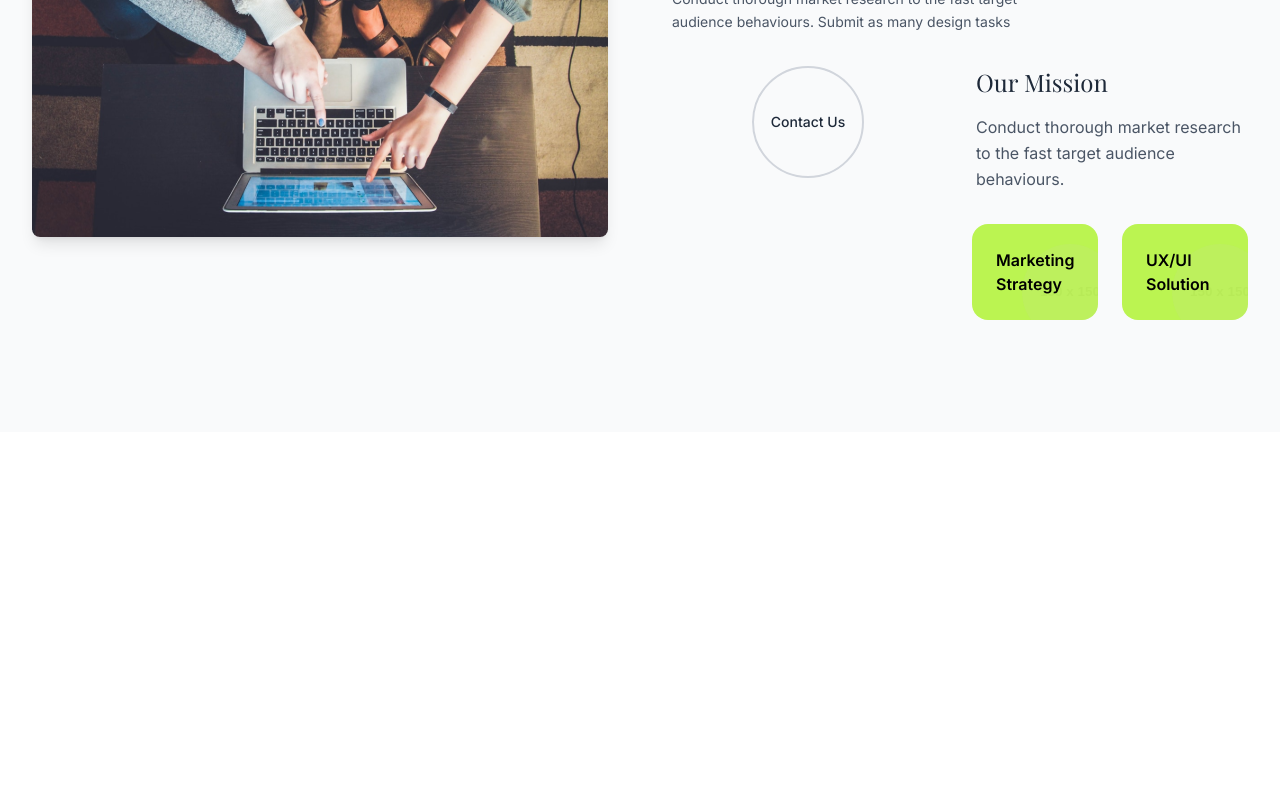
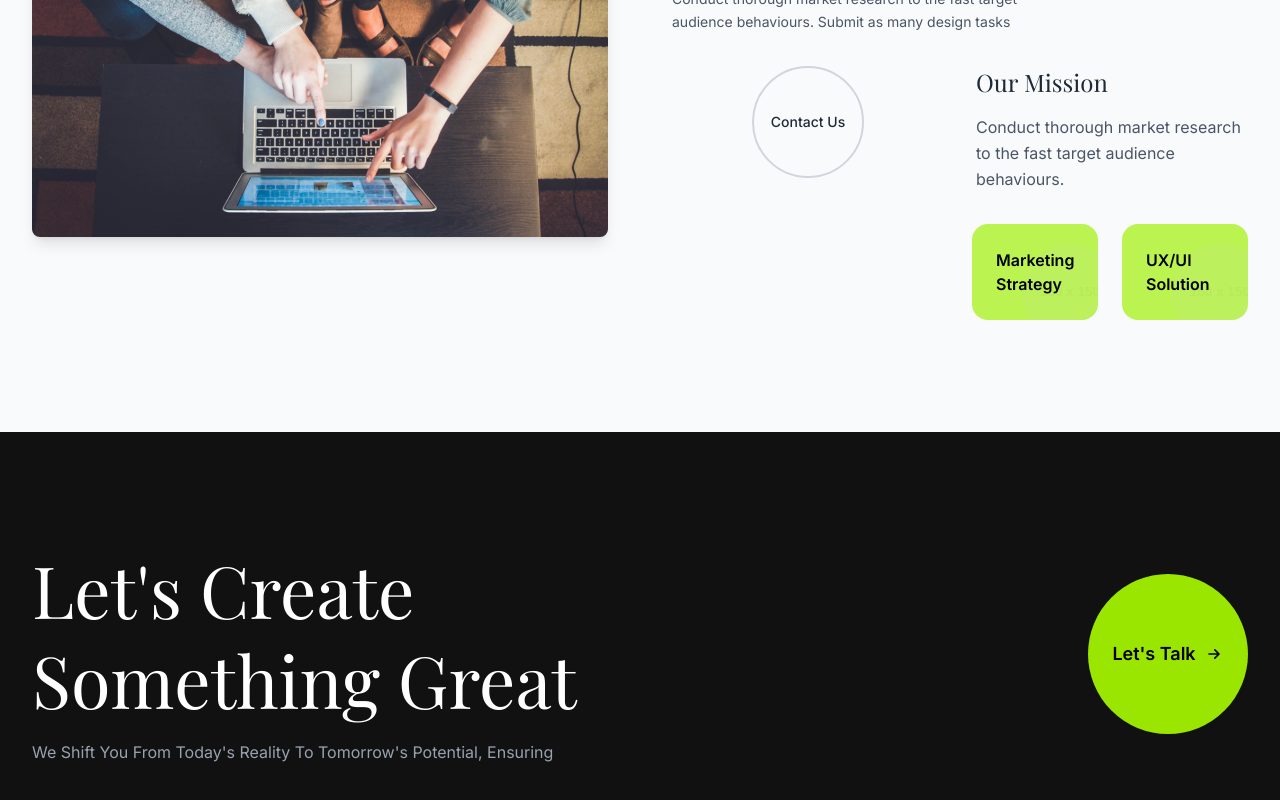
Before and after one commit to viniciusoliveira-27/teste-nex-landing-page, a React (Vite) app: page / in a window 1280 px wide. Shown: the part 4597-5397 px from the top of the page. Before the commit the page ends 5029 px from the top, so only its background shows below. Built offline with nearby package versions, Linux system fonts and the light colour scheme.

Commit message:
feat: add component Cta

```diff
--- a/src/App.tsx
+++ b/src/App.tsx
@@ -4,6 +4,7 @@ import DigitalSolution from './components/digitalSolution/digitalSolution';
 import ServicesSection from './components/serviceCard';
 import HowWeWorkSection from './components/howWeWorkSection';
 import DigitalSuccessSection from './components/digitalSuccess';
+import CtaSection from './components/ctaSection';
 
 
 const App: React.FC = () => {
@@ -14,6 +15,7 @@ const App: React.FC = () => {
       <ServicesSection />
       <HowWeWorkSection />
       <DigitalSuccessSection />
+      <CtaSection />
 
     </div>
   );
--- /dev/null
+++ b/src/components/ctaSection/ctaSection.tsx
@@ -0,0 +1,22 @@
+const CtaSection: React.FC = () => {
+    return (
+        <section className="font-sans bg-[#111111] text-white py-20 lg:py-28">
+            <div className="max-w-7xl mx-auto px-4 sm:px-6 lg:px-8">
+                <div className="flex flex-col lg:flex-row justify-between items-center gap-8 text-center lg:text-left">
+                    <div className="max-w-2xl">
+                        <h2 className="font-serif text-5xl md:text-7xl leading-tight">Let's Create Something Great</h2>
+                        <p className="mt-4 text-gray-400">We Shift You From Today's Reality To Tomorrow's Potential, Ensuring</p>
+                    </div>
+                    <div className="flex-shrink-0">
+                        <button className="relative w-40 h-40 bg-lime-400 rounded-full flex items-center justify-center text-black font-bold text-lg group">
+                           <span className="transition-transform group-hover:scale-110">Let's Talk</span>
+                           <svg className="w-5 h-5 ml-2 transition-transform group-hover:translate-x-1" fill="none" stroke="currentColor" viewBox="0 0 24 24"><path strokeLinecap="round" strokeLinejoin="round" strokeWidth="2" d="M13 7l5 5-5 5M6 12h12"></path></svg>
+                        </button>
+                    </div>
+                </div>
+            </div>
+        </section>
+    );
+};
+
+export default CtaSection;
--- /dev/null
+++ b/src/components/ctaSection/index.ts
@@ -0,0 +1 @@
+export { default } from './ctaSection'
```
